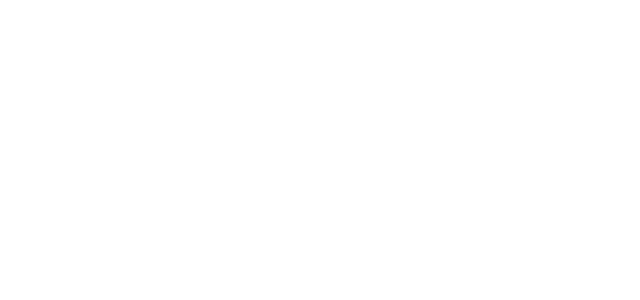
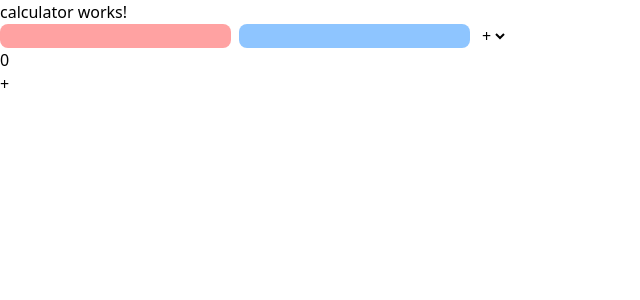
Before and after one commit to favored-njiru/task-manager, an Angular app: page /calculator in a window 1280 px wide. Before the commit this address led to /. Shown: the top 300 px of the page, without its empty margins (0-640 px from the left). Built offline with nearby package versions, Linux system fonts and the light colour scheme.

Commit message:
feat:connected  a new component

```diff
--- /dev/null
+++ b/src/app/components/calculator/calculator.html
@@ -0,0 +1,14 @@
+<p>calculator works!</p>
+<div class="flex gap-2 items-center">
+<input type="number" (input)="num1.set($any($event.target).value)" class="rounded-lg bg-red-300"/>
+
+<input type="number" name="num2" class="rounded-lg bg-blue-300 "/>
+<select (change)="operator.set($any($event.target).value)">
+    <option value="+">+</option>
+    <option value="-">-</option>
+    <option value="*">*</option>
+    <option value="/">/</option>
+</select>
+</div>
+<p> {{num1 ()}}</p>
+<p> {{operator ()}}</p>
--- /dev/null
+++ b/src/app/components/calculator/calculator.ts
@@ -0,0 +1,14 @@
+import { Component ,signal} from '@angular/core';
+import { OperatorFunction } from 'rxjs';
+
+@Component({
+  selector: 'app-calculator',
+  imports: [],
+  templateUrl: './calculator.html',
+  styleUrl: './calculator.css',
+})
+export class Calculator {
+   num1 = signal(0);
+   num2 = signal (0);
+   operator = signal('+');
+}
```
Also changed, not shown: src/app/app.routes.ts (+7 -1 lines), src/app/components/calculator/calculator.css (added), 1 other file (tests, documents, lock files or other folders).
